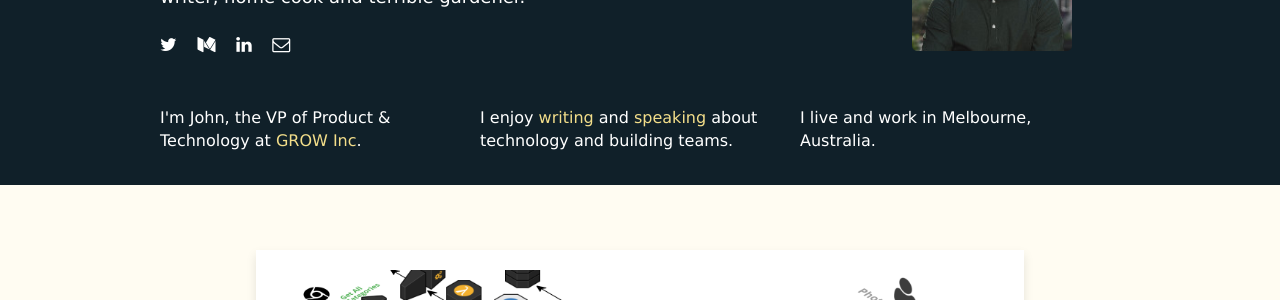
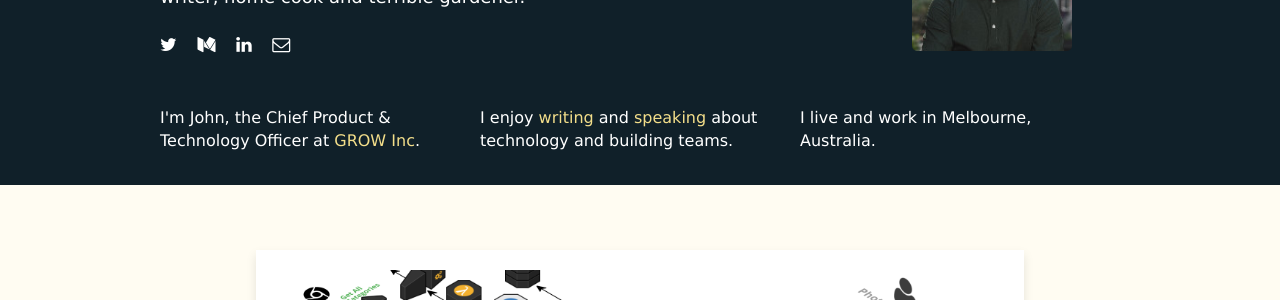
Before and after one commit to johncmckim/johncmckim.github.io, a Jekyll site: the page built from index.html, in a window 1280 px wide and 900 px high. Shown: the part 159-459 px from the top of the window. Built offline with Jekyll 4.4.1, drawn with Linux system fonts in a browser that asks for light colours; the list of posts is cut into pages by our own code.

Commit message:
Update _config.yml

```diff
--- a/_config.yml
+++ b/_config.yml
@@ -11,7 +11,7 @@ author:
 
 job:
   prefix: the
-  title: VP of Product & Technology
+  title: Chief Product & Technology Officer
 
 employer:
   name: GROW Inc
```
